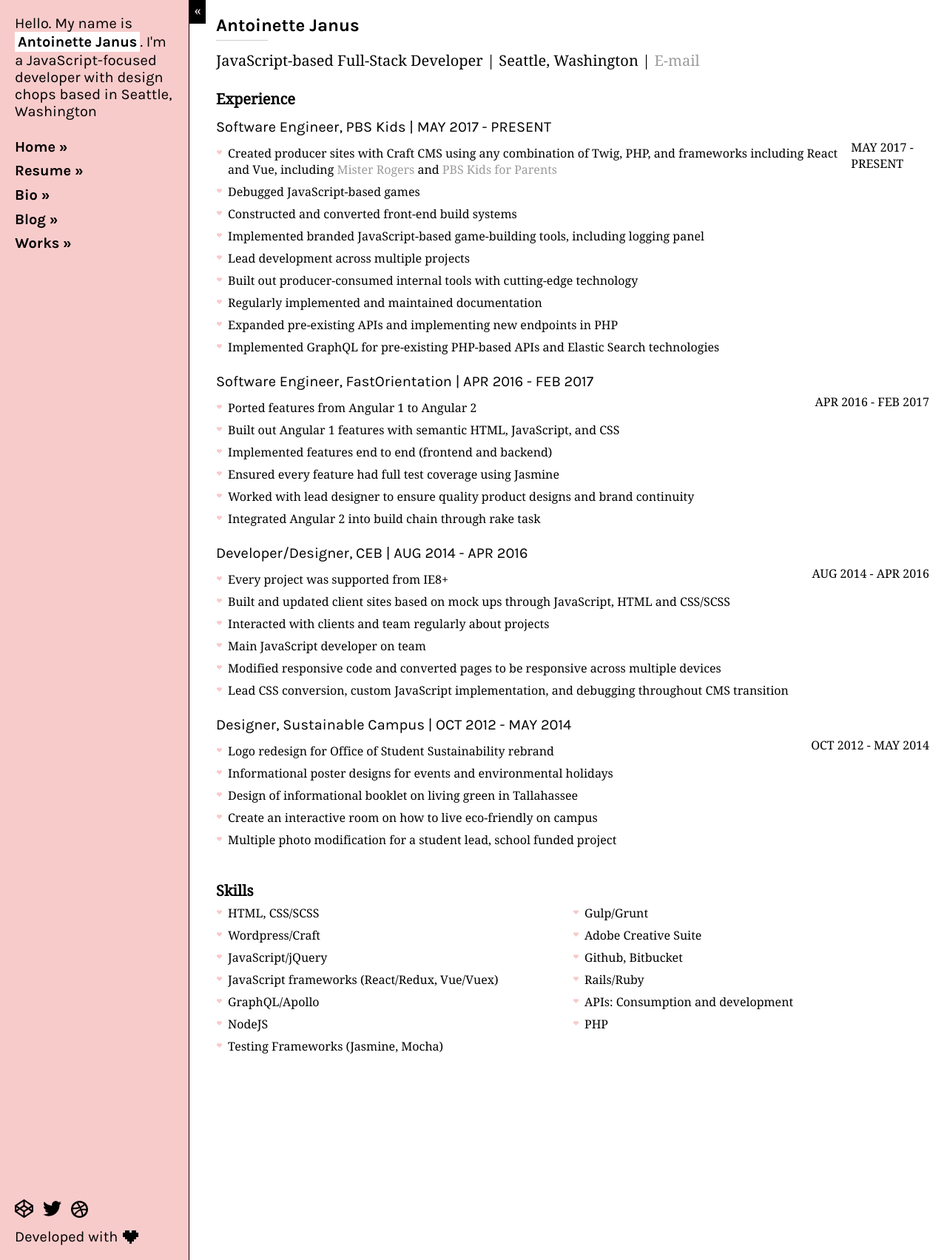
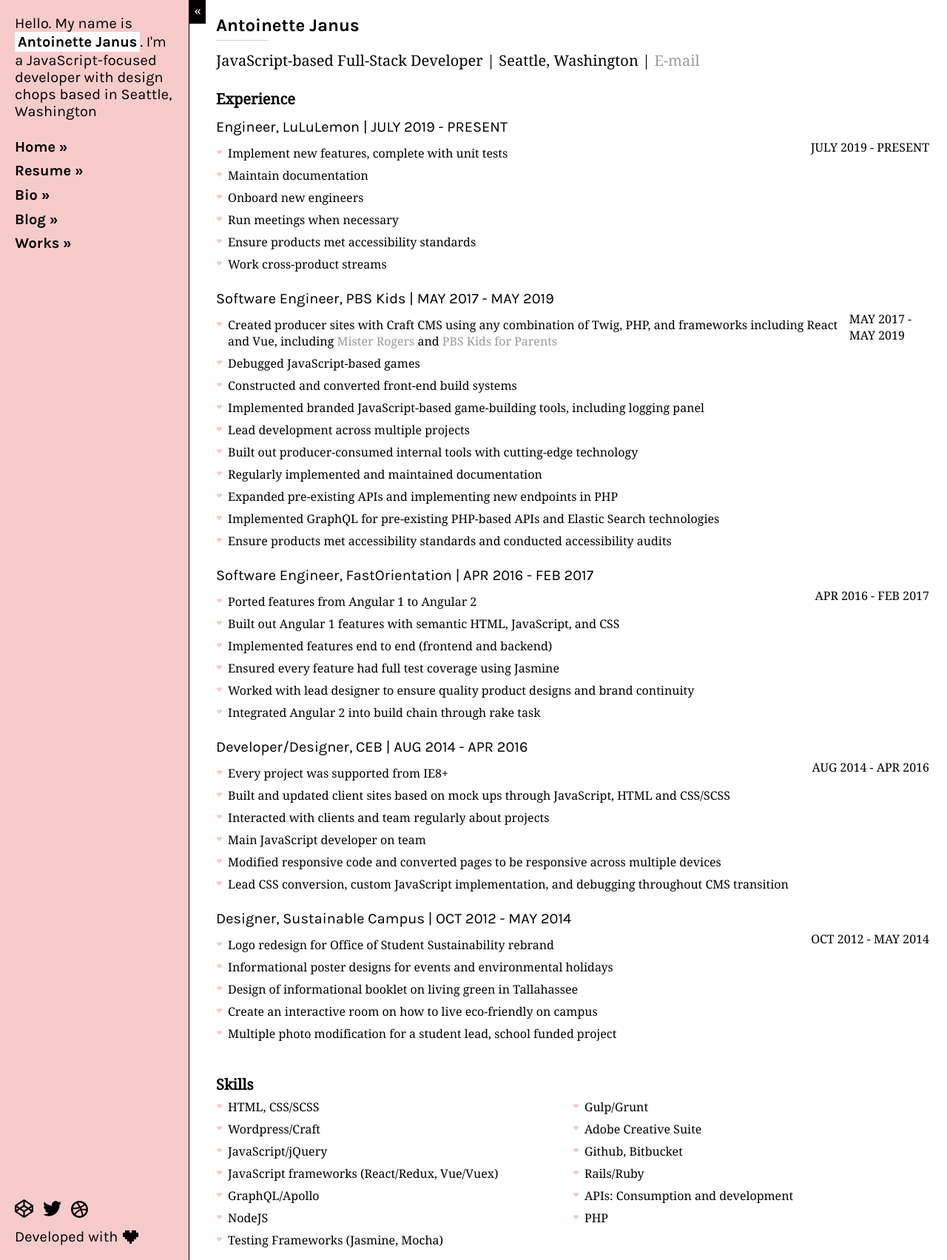
Before and after one commit to twaffl3s/twaffl3s.github.io, a Jekyll site: the page built from resume.html, in a window 1280 px wide. Shown: the whole page at 74% size. Built offline with Jekyll 4.4.1, drawn with Linux system fonts in a browser that asks for light colours.

Commit message:
Updated experiences

```diff
--- a/_data/experiences.yml
+++ b/_data/experiences.yml
@@ -8,10 +8,25 @@
 #   technologies:
 #     -
 
+- role: Engineer
+  company: LuLuLemon
+  date:
+    start: JULY 2019
+  responsibilities:
+    - Implement new features, complete with unit tests
+    - Maintain documentation
+    - Onboard new engineers
+    - Run meetings when necessary
+    - Ensure products met accessibility standards
+    - Work cross-product streams
+  technologies:
+
+
 - role: Software Engineer
   company: PBS Kids
   date:
     start: MAY 2017
+    end: MAY 2019
   responsibilities:
     - Created producer sites with Craft CMS using any combination of Twig, PHP, and frameworks including React and Vue, including <a href="https://www.pbs.org/parents/rogers" target="_blank">Mister Rogers</a> and <a href="https://www.pbs.org/parents">PBS Kids for Parents</a>
     - Debugged JavaScript-based games
@@ -22,6 +37,7 @@
     - Regularly implemented and maintained documentation
     - Expanded pre-existing APIs and implementing new endpoints in PHP
     - Implemented GraphQL for pre-existing PHP-based APIs and Elastic Search technologies
+    - Ensure products met accessibility standards and conducted accessibility audits
   technologies:
     - JavaScript (Vanilla, Node)
     - GraphQL
```
